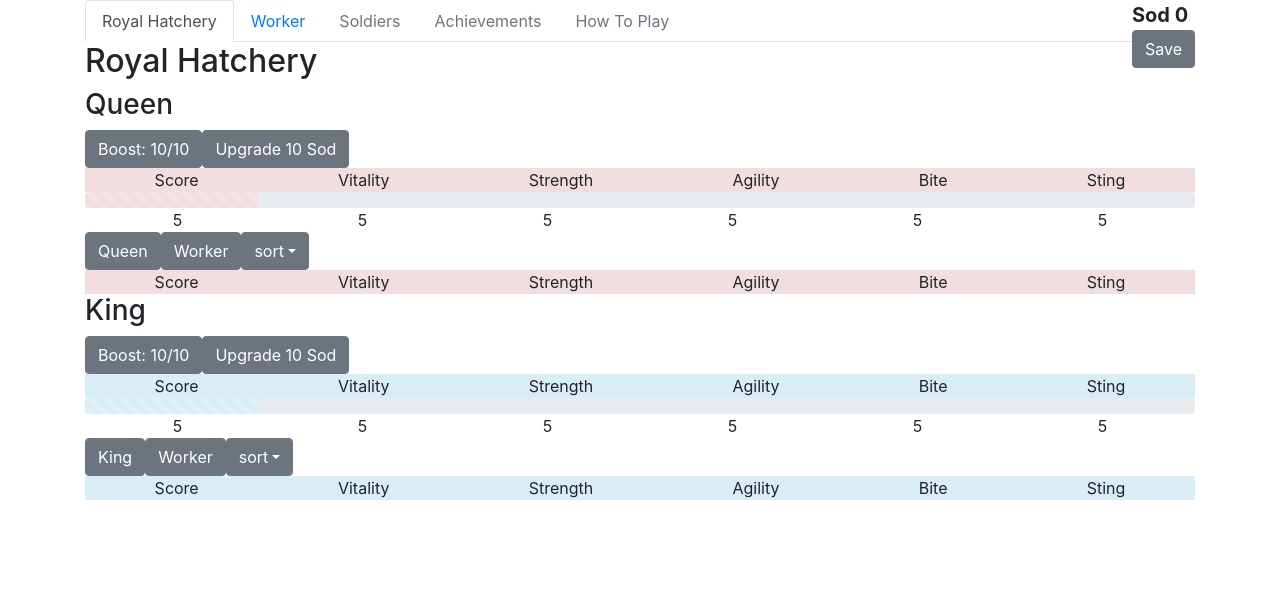
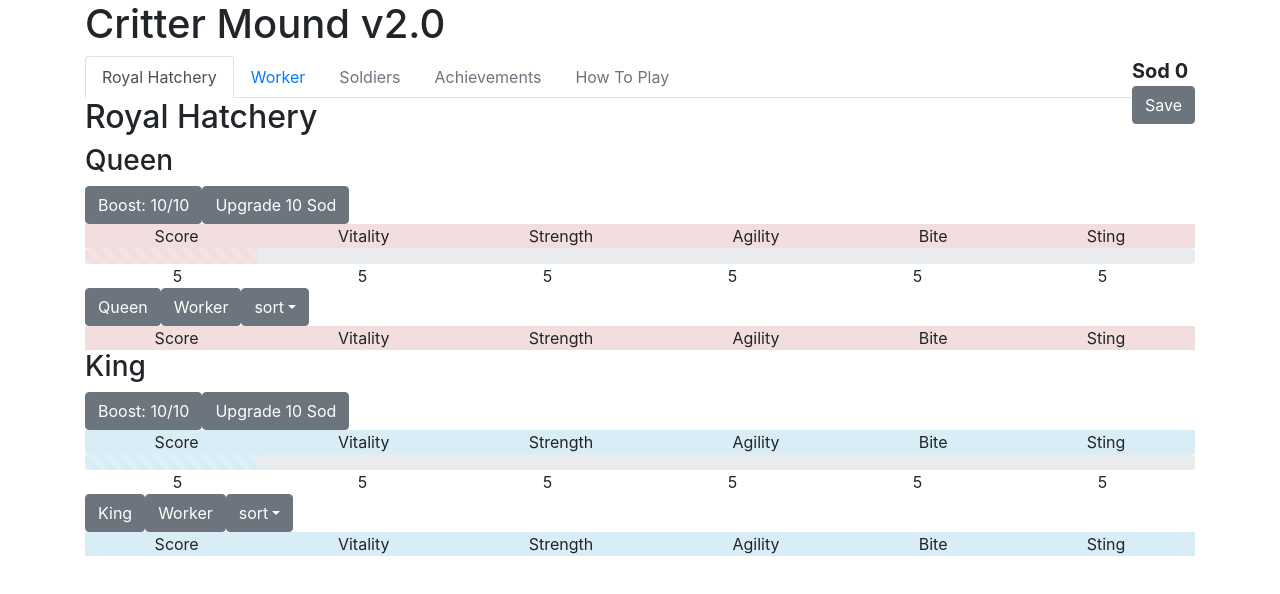
Before and after one commit to lianmakesthings/crittermound, a Vue app: page / in a window 1280 px wide. Shown: the top 594 px of the page. Built offline with nearby package versions, Linux system fonts and the light colour scheme.

Commit message:
add title, now it's beginning to look pretty good :)

```diff
--- a/src/App.vue
+++ b/src/App.vue
@@ -1,5 +1,6 @@
 <template>
   <div id="app" class="container">
+    <h1>Critter Mound v2.0</h1>
     <div class="appHeader d-flex justify-content-end">
       <div>
         <div v-show="stateSaved" class="alert alert-info">State saved</div></div>
```
